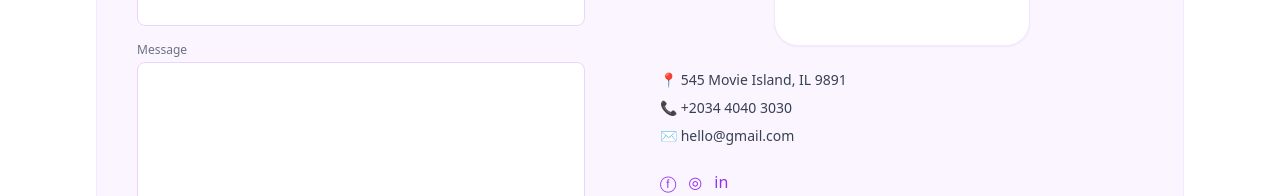
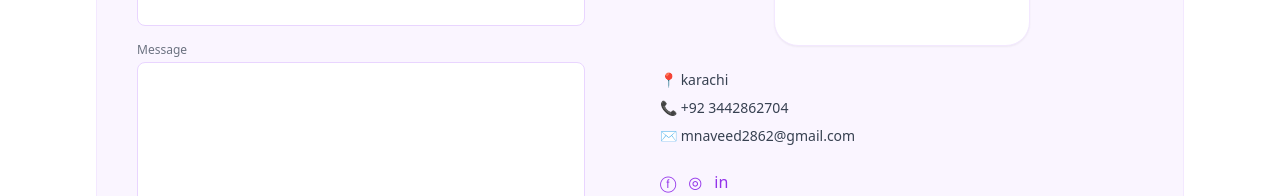
Before and after one commit to Muhammad-Naveed704/portfolio-client, a Next.js app: page /contact in a window 1280 px wide. Shown: the part 368-564 px from the top of the page. Built offline with nearby package versions, Linux system fonts and the light colour scheme; no server answers.

Commit message:
feat fix some minor issue s

```diff
--- a/src/lib/socket.ts
+++ b/src/lib/socket.ts
@@ -4,7 +4,7 @@ let socket: Socket | null = null;
 
 export function getSocket() {
   if (socket) return socket;
-  const base = process.env.NEXT_PUBLIC_API_BASE?.replace('/api', '') || 'http://localhost:4000';
+  const base = process.env.NEXT_PUBLIC_API_BASE?.replace('/api', '') || 'http://localhost:3000';
   socket = io(base, { transports: ['websocket'] });
   return socket;
 }
--- a/src/lib/url.ts
+++ b/src/lib/url.ts
@@ -2,8 +2,8 @@ export function assetUrl(path: string | undefined | null) {
   if (!path) return '';
   if (path.startsWith('http://') || path.startsWith('https://')) return path;
 
-  // Default to localhost:4000 if no environment variable is set
-  const base = process.env.NEXT_PUBLIC_API_BASE || 'http://localhost:8000';
+  // Default to localhost:3000 if no environment variable is set
+  const base = process.env.NEXT_PUBLIC_API_BASE || 'http://localhost:3000';
 
   const cleanBase = base.replace(/\/?api\/?$/, '');
   console.log('cleanBase:', cleanBase);
--- a/src/pages/admin/messages.tsx
+++ b/src/pages/admin/messages.tsx
@@ -14,7 +14,7 @@ export default function AdminMessages() {
   const [messages, setMessages] = useState<Message[]>([]);
   useEffect(() => {
     async function load() {
-      const API_BASE = process.env.NEXT_PUBLIC_API_BASE || 'http://localhost:4000/api';
+      const API_BASE = process.env.NEXT_PUBLIC_API_BASE || 'http://localhost:3000/api';
       const token = typeof window !== 'undefined' ? localStorage.getItem('authToken') : null;
       if (!token) {
         toast.error('Please login to view messages');
--- a/src/pages/contact.tsx
+++ b/src/pages/contact.tsx
@@ -69,9 +69,9 @@ export default function ContactPage() {
                 <span className="text-purple-600 font-semibold">CONTACT US</span>
               </div>
               <ul className="text-sm text-gray-700 dark:text-gray-300 space-y-2">
-                <li>📍 545 Movie Island, IL 9891</li>
-                <li>📞 +2034 4040 3030</li>
-                <li>✉ hello@gmail.com</li>
+                <li>📍 karachi</li>
+                <li>📞 +92 3442862704</li>
+                <li>✉ mnaveed2862@gmail.com</li>
               </ul>
               <div className="flex gap-3 text-purple-600">
                 <a href="#" aria-label="facebook">ⓕ</a>
```
